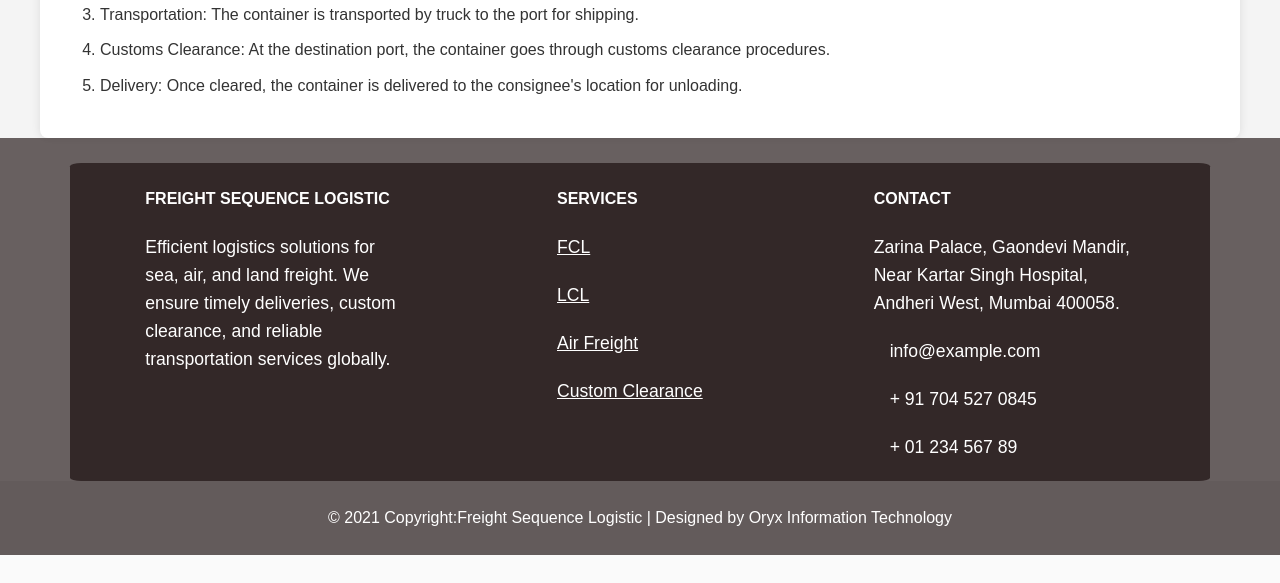
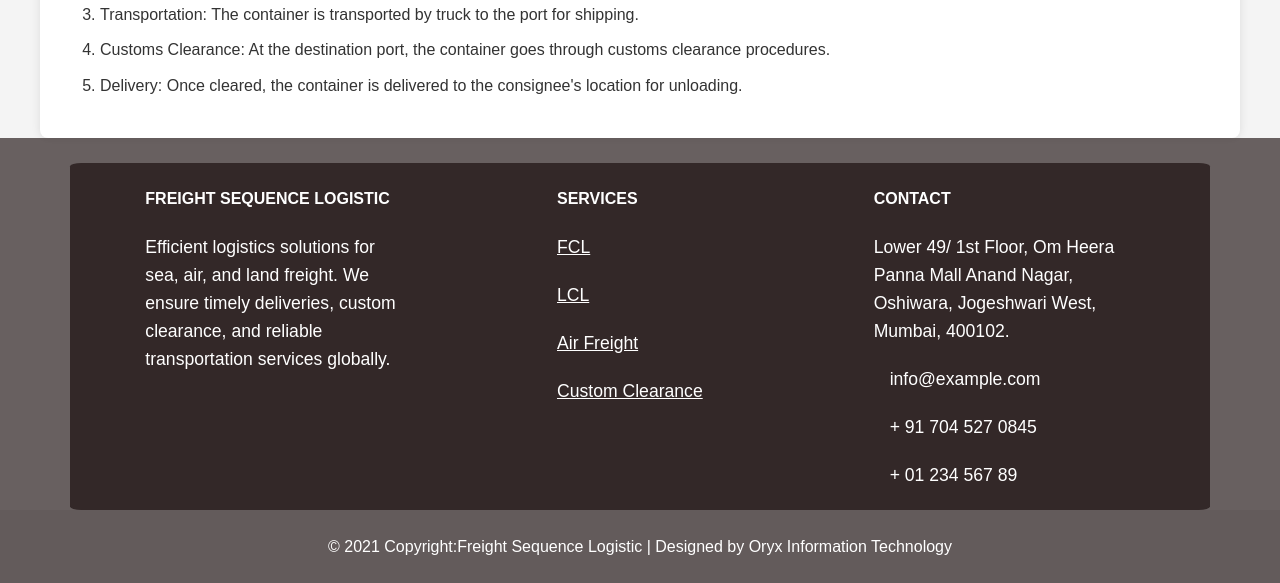
Before and after one commit to Wahid-Khan01/Logistics_Website-Django, a Django app: page /fslapp/fcl in a window 1280 px wide. Shown: the part 1136-1719 px from the top of the page. Before the commit the page ends 1691 px from the top, so only its background shows below. Run offline with Django 5.2, Linux system fonts and the light colour scheme; some libraries are stand-ins or nearby versions.

Commit message:
changed address

```diff
--- a/fslapp/templates/base.html
+++ b/fslapp/templates/base.html
@@ -177,7 +177,7 @@
           <div class="col-md-4 col-lg-3 col-xl-3 mx-auto mb-md-0 mb-4">
             <!-- Links -->
             <h6 class="text-uppercase fw-bold mb-4" style="color: white;" onmouseover="this.style.color='red'" onmouseout="this.style.color='white'">Contact</h6>
-            <p style="color: white;" onmouseover="this.style.color='red'" onmouseout="this.style.color='white'"><i class="fas fa-home me-0"></i>Zarina Palace, Gaondevi Mandir, Near Kartar Singh Hospital, Andheri West, Mumbai 400058.</p>
+            <p style="color: white;" onmouseover="this.style.color='red'" onmouseout="this.style.color='white'"><i class="fas fa-home me-0"></i>Lower 49/ 1st Floor, Om Heera Panna Mall Anand Nagar, Oshiwara, Jogeshwari West, Mumbai, 400102.</p>
             <p style="color: white;" onmouseover="this.style.color='red'" onmouseout="this.style.color='white'">
               <i class="fas fa-envelope me-3"></i>
               info@example.com
```
